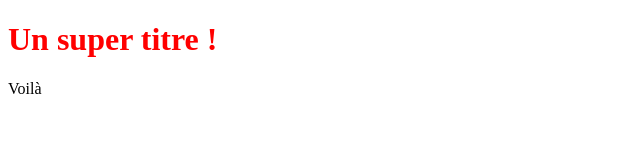
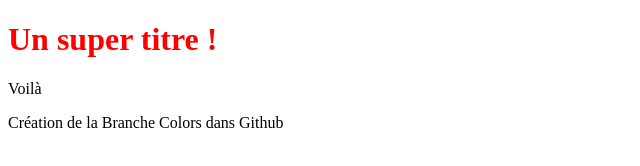
Before and after one commit to Magloin/OpenClassRoomProject, a plain HTML site: page index.html in a window 1280 px wide. Shown: the whole page, without its empty margins (0-640 px from the left). Drawn offline with Linux system fonts and the light colour scheme.

Commit message:
ralisation branche Colors

```diff
--- a/index.html
+++ b/index.html
@@ -6,6 +6,7 @@
 </head>
 <body>
    <h1>Un super titre !</h1>
-   <p>Voilà </p>
+   <p>Voilà  </p>
+   <p> Création de la Branche Colors dans Github</p>
 </body>
 </html>
```
